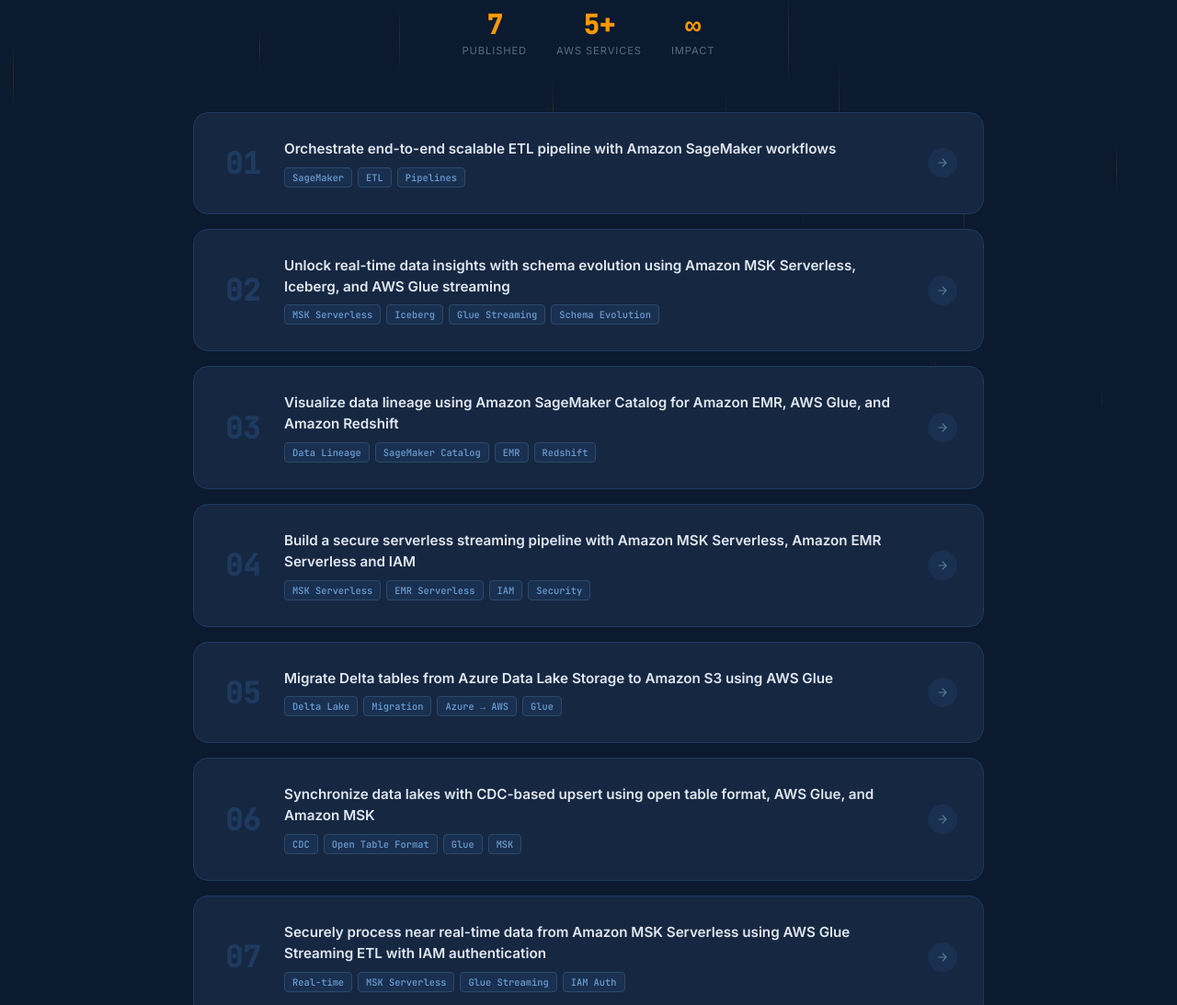
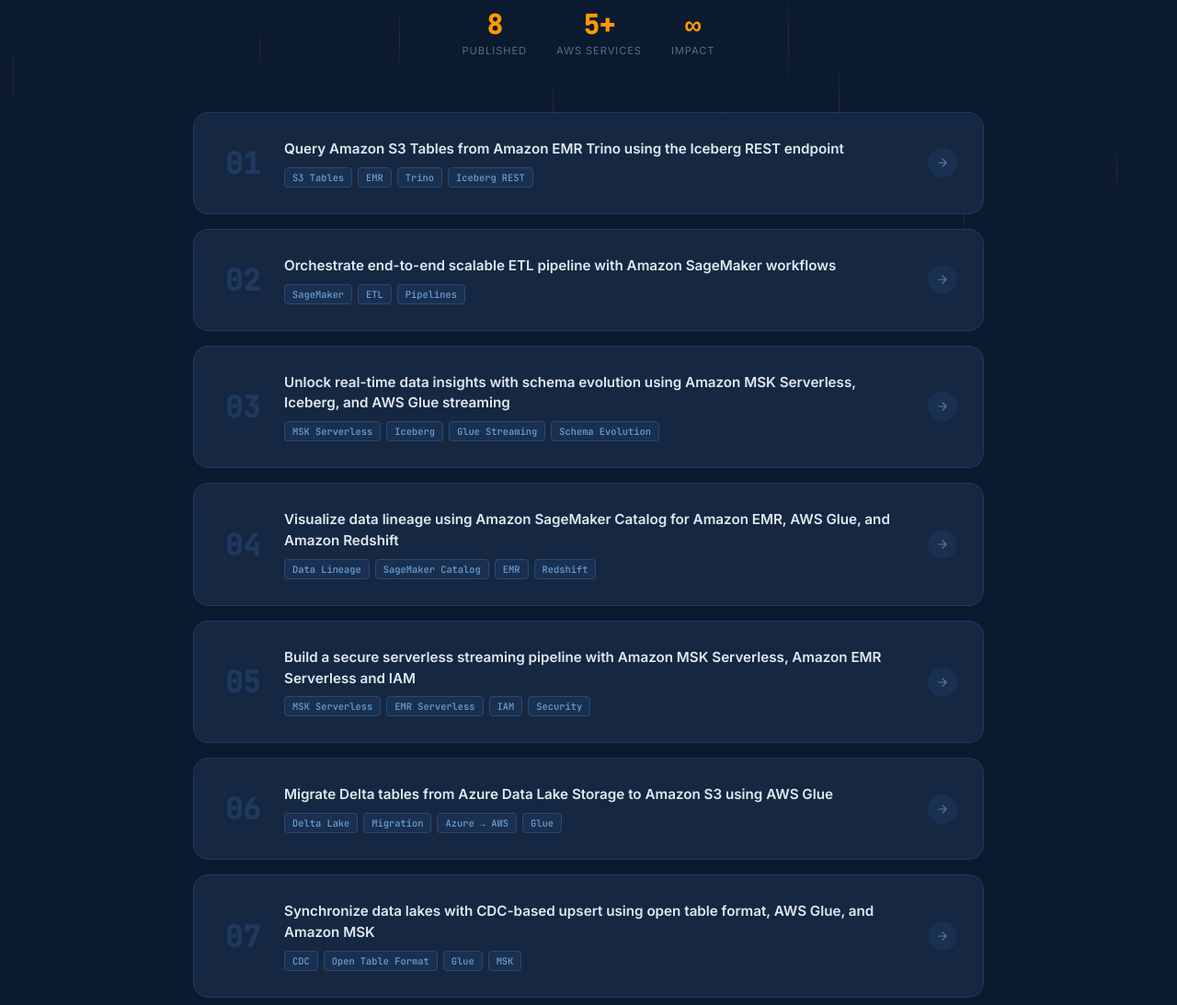
Before and after one commit to ni-ti-n/nitinkumar, a plain HTML site: page blogs.html in a window 1280 px wide. Shown: the part 360-1453 px from the top of the page at 92% size. Drawn offline with Linux system fonts and the light colour scheme.

Commit message:
new blog added.

```diff
--- a/blogs.html
+++ b/blogs.html
@@ -370,7 +370,7 @@
         <p>Published on the official AWS Big Data Blog — real-world architectures for streaming, ETL, and modern data platforms.</p>
         <div class="blog-stats">
             <div class="stat">
-                <div class="stat-num">7</div>
+                <div class="stat-num">8</div>
                 <div class="stat-label">Published</div>
             </div>
             <div class="stat">
@@ -385,8 +385,22 @@
     </header>
 
     <section class="blog-grid">
+        <a href="https://aws.amazon.com/blogs/big-data/query-amazon-s3-tables-from-amazon-emr-trino-using-the-iceberg-rest-endpoint/" target="_blank" class="blog-card">
+            <span class="card-number">01</span>
+            <div class="card-body">
+                <h3>Query Amazon S3 Tables from Amazon EMR Trino using the Iceberg REST endpoint</h3>
+                <div class="card-tags">
+                    <span class="tag">S3 Tables</span>
+                    <span class="tag">EMR</span>
+                    <span class="tag">Trino</span>
+                    <span class="tag">Iceberg REST</span>
+                </div>
+            </div>
+            <div class="card-arrow"><svg viewBox="0 0 24 24"><path d="M5 12h14M12 5l7 7-7 7"/></svg></div>
+        </a>
+
         <a href="https://aws.amazon.com/blogs/big-data/orchestrate-end-to-end-scalable-etl-pipeline-with-amazon-sagemaker-workflows/" target="_blank" class="blog-card">
-            <span class="card-number">01</span>
+            <span class="card-number">02</span>
             <div class="card-body">
                 <h3>Orchestrate end-to-end scalable ETL pipeline with Amazon SageMaker workflows</h3>
                 <div class="card-tags">
@@ -399,7 +413,7 @@
         </a>
 
         <a href="https://aws.amazon.com/blogs/big-data/unlock-real-time-data-insights-with-schema-evolution-using-amazon-msk-serverless-iceberg-and-aws-glue-streaming/" target="_blank" class="blog-card">
-            <span class="card-number">02</span>
+            <span class="card-number">03</span>
             <div class="card-body">
                 <h3>Unlock real-time data insights with schema evolution using Amazon MSK Serverless, Iceberg, and AWS Glue streaming</h3>
                 <div class="card-tags">
@@ -413,7 +427,7 @@
         </a>
 
         <a href="https://aws.amazon.com/blogs/big-data/visualize-data-lineage-using-amazon-sagemaker-catalog-for-amazon-emr-aws-glue-and-amazon-redshift/" target="_blank" class="blog-card">
-            <span class="card-number">03</span>
+            <span class="card-number">04</span>
             <div class="card-body">
                 <h3>Visualize data lineage using Amazon SageMaker Catalog for Amazon EMR, AWS Glue, and Amazon Redshift</h3>
                 <div class="card-tags">
@@ -427,7 +441,7 @@
         </a>
 
         <a href="https://aws.amazon.com/blogs/big-data/build-a-secure-serverless-streaming-pipeline-with-amazon-msk-serverless-amazon-emr-serverless-and-iam/" target="_blank" class="blog-card">
-            <span class="card-number">04</span>
+            <span class="card-number">05</span>
             <div class="card-body">
                 <h3>Build a secure serverless streaming pipeline with Amazon MSK Serverless, Amazon EMR Serverless and IAM</h3>
                 <div class="card-tags">
@@ -441,7 +455,7 @@
         </a>
 
         <a href="https://aws.amazon.com/blogs/big-data/migrate-delta-tables-from-azure-data-lake-storage-to-amazon-s3-using-aws-glue/" target="_blank" class="blog-card">
-            <span class="card-number">05</span>
+            <span class="card-number">06</span>
             <div class="card-body">
                 <h3>Migrate Delta tables from Azure Data Lake Storage to Amazon S3 using AWS Glue</h3>
                 <div class="card-tags">
@@ -455,7 +469,7 @@
         </a>
 
         <a href="https://aws.amazon.com/blogs/big-data/synchronize-data-lakes-with-cdc-based-upsert-using-open-table-format-aws-glue-and-amazon-msk" target="_blank" class="blog-card">
-            <span class="card-number">06</span>
+            <span class="card-number">07</span>
             <div class="card-body">
                 <h3>Synchronize data lakes with CDC-based upsert using open table format, AWS Glue, and Amazon MSK</h3>
                 <div class="card-tags">
@@ -469,7 +483,7 @@
         </a>
 
         <a href="https://aws.amazon.com/blogs/big-data/securely-process-near-real-time-data-from-amazon-msk-serverless-using-an-aws-glue-streaming-etl-job-with-iam-authentication/" target="_blank" class="blog-card">
-            <span class="card-number">07</span>
+            <span class="card-number">08</span>
             <div class="card-body">
                 <h3>Securely process near real-time data from Amazon MSK Serverless using AWS Glue Streaming ETL with IAM authentication</h3>
                 <div class="card-tags">
```
